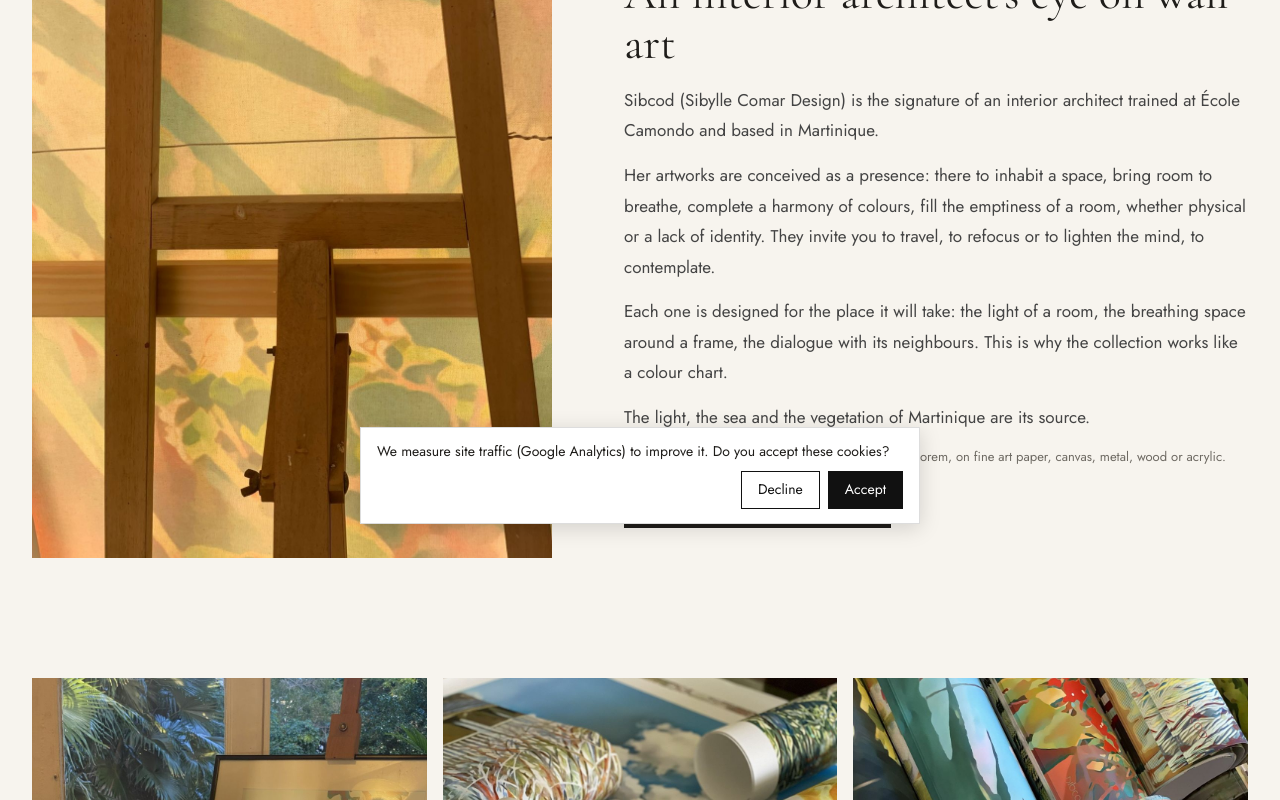
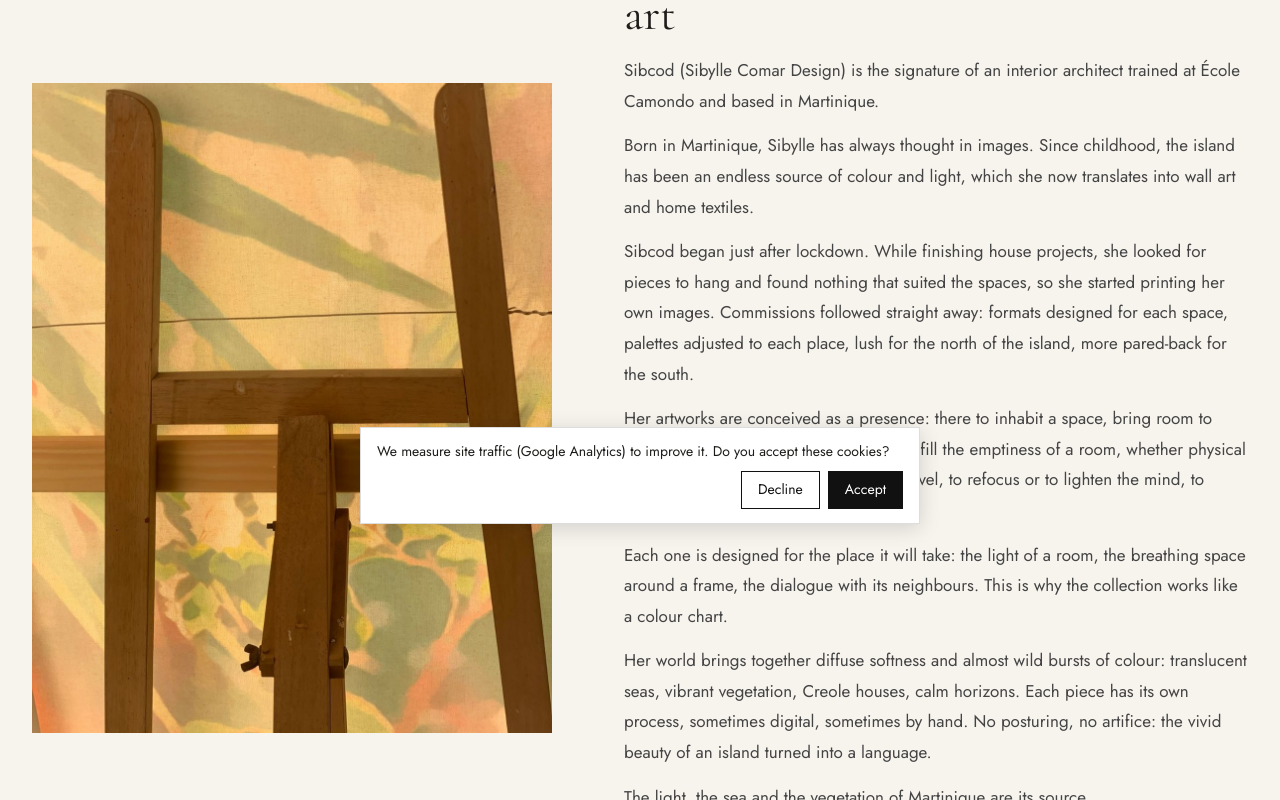
Before and after one commit to antoinecomar-rgb/sibcod-site, a Next.js app: page /sibcod in a window 1280 px wide. Shown: the part 260-1060 px from the top of the page. Built offline with nearby package versions, Linux system fonts and the light colour scheme.

Commit message:
Page Sibcod : descriptif enrichi (origine, naissance de Sibcod, univers)

```diff
--- a/app/sibcod/page.js
+++ b/app/sibcod/page.js
@@ -7,8 +7,11 @@ const T = {
     k: "Sibcod", h1: "An interior architect's eye on wall art",
     p: [
       "Sibcod (Sibylle Comar Design) is the signature of an interior architect trained at École Camondo and based in Martinique.",
+      "Born in Martinique, Sibylle has always thought in images. Since childhood, the island has been an endless source of colour and light, which she now translates into wall art and home textiles.",
+      "Sibcod began just after lockdown. While finishing house projects, she looked for pieces to hang and found nothing that suited the spaces, so she started printing her own images. Commissions followed straight away: formats designed for each space, palettes adjusted to each place, lush for the north of the island, more pared-back for the south.",
       "Her artworks are conceived as a presence: there to inhabit a space, bring room to breathe, complete a harmony of colours, fill the emptiness of a room, whether physical or a lack of identity. They invite you to travel, to refocus or to lighten the mind, to contemplate.",
       "Each one is designed for the place it will take: the light of a room, the breathing space around a frame, the dialogue with its neighbours. This is why the collection works like a colour chart.",
+      "Her world brings together diffuse softness and almost wild bursts of colour: translucent seas, vibrant vegetation, Creole houses, calm horizons. Each piece has its own process, sometimes digital, sometimes by hand. No posturing, no artifice: the vivid beauty of an island turned into a language.",
       "The light, the sea and the vegetation of Martinique are its source.",
     ],
     m: "Prints are made to order by our partner workshop Pictorem, on fine art paper, canvas, metal, wood or acrylic.",
@@ -18,8 +21,11 @@ const T = {
     k: "Sibcod", h1: "Un regard d'architecte d'intérieur, posé sur l'art mural",
     p: [
       "Sibcod (Sibylle Comar Design) est la signature d'une architecte d'intérieur formée à l'École Camondo et basée en Martinique.",
+      "Originaire de Martinique, Sibylle a toujours pensé en images. Elle y puise depuis l'enfance un réservoir infini de couleurs et de lumière, qu'elle transpose aujourd'hui en décors muraux et en linge de maison.",
+      "L'aventure Sibcod naît à la sortie du confinement. Alors qu'elle achève des chantiers de maisons et cherche des pièces à accrocher, elle ne trouve pas d'œuvres adaptées aux lieux : elle décide d'éditer ses propres images. Les commandes sur mesure suivent aussitôt, avec des formats pensés selon les espaces et des palettes ajustées aux lieux, luxuriantes pour le nord de l'île, plus épurées pour le sud.",
       "Ses œuvres sont pensées comme une présence : là pour habiter l'espace, apporter une respiration, aboutir une harmonie de couleurs, combler le vide d'une pièce, vide physique ou vide d'identité. Elles invitent à voyager, à recentrer l'attention ou au contraire à alléger l'esprit, à contempler.",
       "Chacune est pensée pour la place qu'elle prendra : la lumière d'une pièce, la respiration autour d'un cadre, le dialogue avec ses voisines. C'est pourquoi la collection fonctionne comme un nuancier.",
+      "Son univers conjugue douceur diffuse et éclats presque sauvages : mers diaphanes, végétation vibrante, maisons créoles, horizons apaisants. Chaque création a son procédé propre, tantôt digital, tantôt à la main. Sans posture ni artifice : la beauté vibrante d'une île devenue langage.",
       "La lumière, la mer et la végétation de la Martinique en sont la source.",
     ],
     m: "Les tirages sont réalisés à la commande par notre atelier partenaire Pictorem, sur papier d'art, toile, métal, bois ou acrylique.",
```
